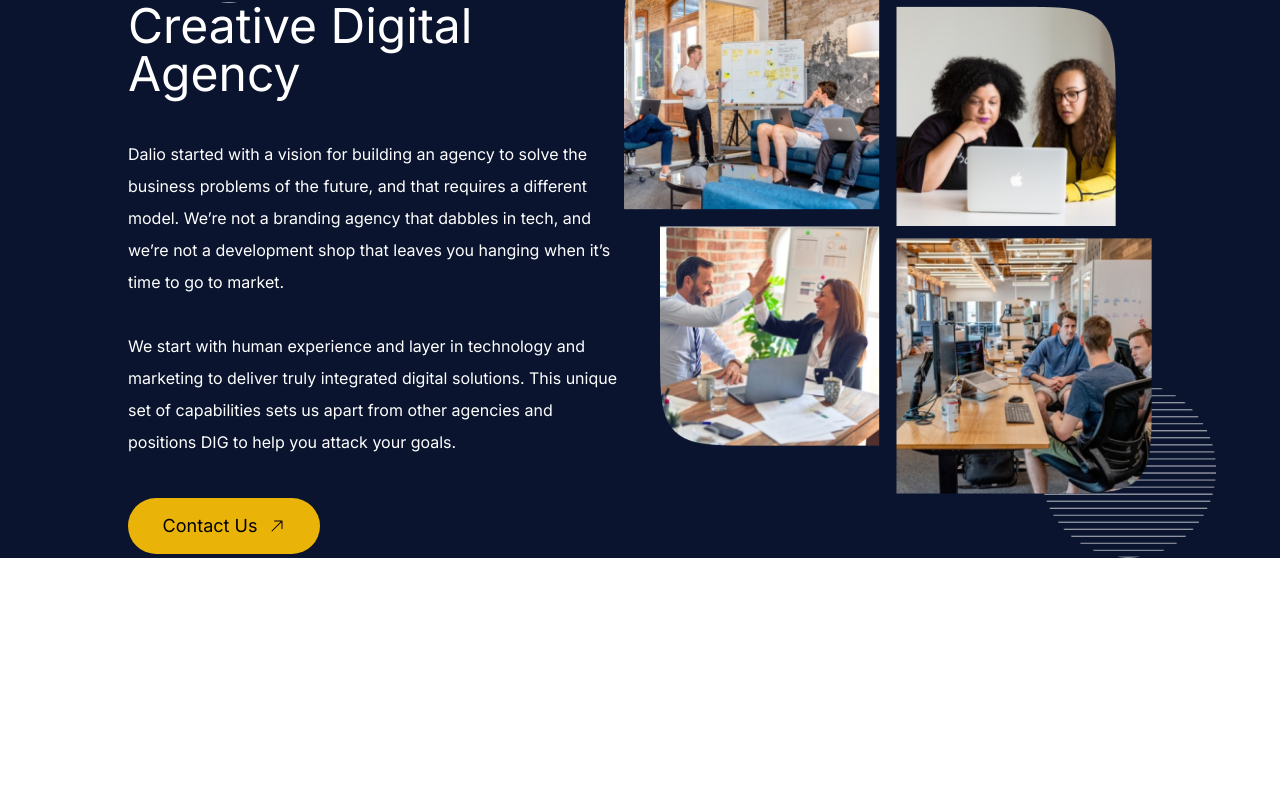
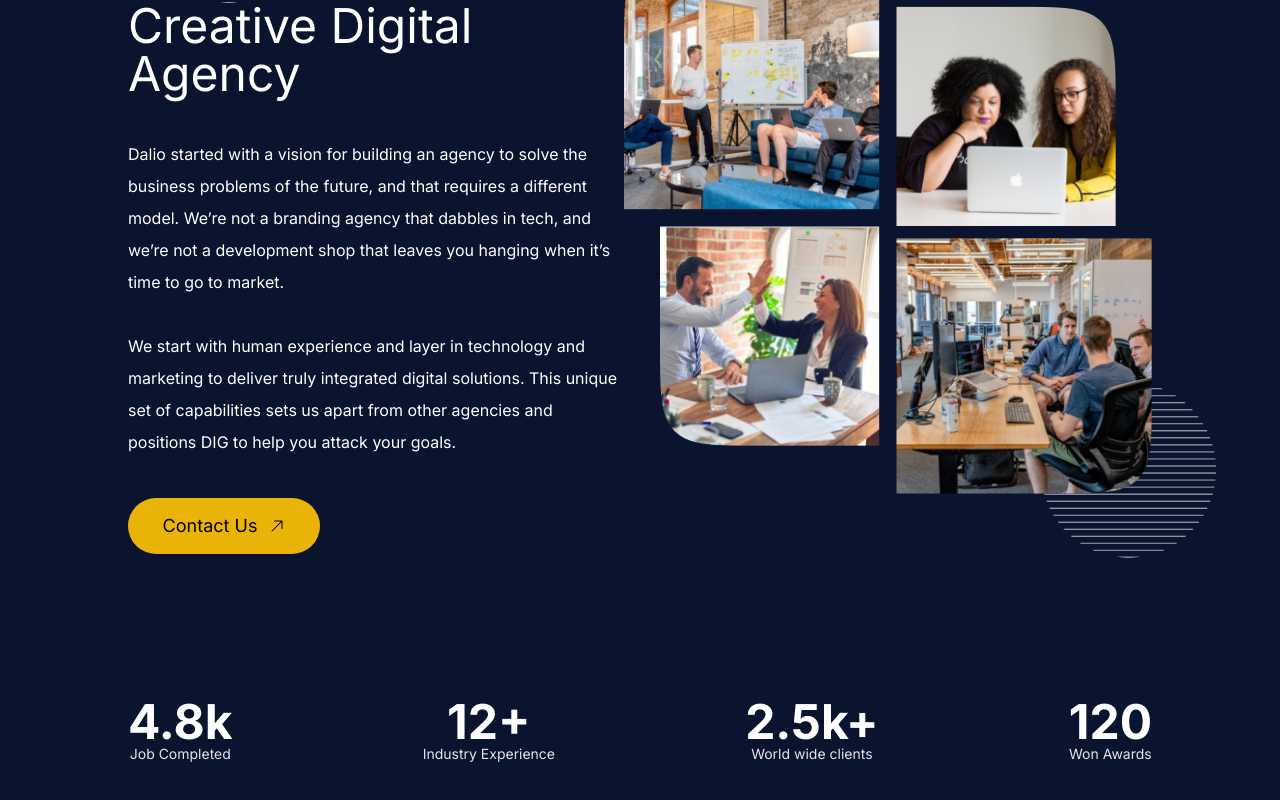
Before and after one commit to Kerotobil/bykr-case, a Next.js app: page / in a window 1280 px wide. Shown: the part 846-1646 px from the top of the page. Before the commit the page ends 1404 px from the top, so only its background shows below. Built offline with nearby package versions, Linux system fonts and the light colour scheme.

Commit message:
Add NumericText component

```diff
--- /dev/null
+++ b/components/Home/NumericText.tsx
@@ -0,0 +1,12 @@
+interface Props {
+  primaryText: string;
+  secondaryText: string;
+}
+export const NumericText = (props: Props) => {
+  return (
+    <div className="text-center">
+      <h1 className="text-5xl leading-10 font-bold">{props.primaryText}</h1>
+      <h5 className="text-sm leading-6 text-zinc-200">{props.secondaryText}</h5>
+    </div>
+  );
+};
--- a/components/Home/SecondLayout.tsx
+++ b/components/Home/SecondLayout.tsx
@@ -1,21 +1,30 @@
 import { FourImage } from './FourImage';
 import { Button } from '../General/button';
+import { NumericText } from './NumericText';
 
 export const SecondLayout = () => {
   return (
-    <div className="flex px-32 justify-between">
+    <div className="px-32">
+      <div className="flex  justify-between">
         <div className="w-1/2">
           <h1 className="text-5xl w-96">We Are A Creative Digital Agency</h1>
           <p className="text-base mt-10 max-w-lg leading-8">
             Dalio started with a vision for building an agency to solve the business problems of the future, and that
-          requires a different model. We’re not a branding agency that dabbles in tech, and we’re not a development shop
-          that leaves you hanging when it’s time to go to market. <br /> <br /> We start with human experience and layer
-          in technology and marketing to deliver truly integrated digital solutions. This unique set of capabilities
-          sets us apart from other agencies and positions DIG to help you attack your goals.
+            requires a different model. We’re not a branding agency that dabbles in tech, and we’re not a development
+            shop that leaves you hanging when it’s time to go to market. <br /> <br /> We start with human experience
+            and layer in technology and marketing to deliver truly integrated digital solutions. This unique set of
+            capabilities sets us apart from other agencies and positions DIG to help you attack your goals.
           </p>
           <Button text="Contact Us" />
         </div>
         <FourImage />
       </div>
+      <div className="flex flex-col md:flex-row space-y-24 md:space-y-0 justify-between mt-36 pb-36">
+        <NumericText primaryText="4.8k" secondaryText="Job Completed" />
+        <NumericText primaryText="12+" secondaryText="Industry Experience" />
+        <NumericText primaryText="2.5k+" secondaryText="World wide clients" />
+        <NumericText primaryText="120" secondaryText="Won Awards" />
+      </div>
+    </div>
   );
 };
```
Lines whose indentation alone changed are shown as unchanged.
